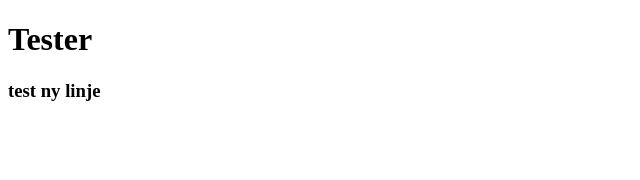
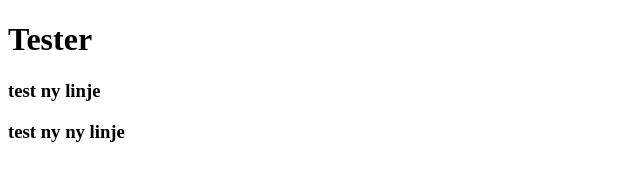
Before and after one commit to simonerok/Git_oevelser, a plain HTML site: page index.html in a window 1280 px wide. Shown: the whole page, without its empty margins (0-640 px from the left). Drawn offline with Linux system fonts and the light colour scheme.

Commit message:
ny branch

```diff
--- a/index.html
+++ b/index.html
@@ -10,5 +10,6 @@
     <h1>Tester</h1>
 
     <h3>test ny linje</h3>
+    <h3>test ny ny linje</h3>
   </body>
 </html>
```
